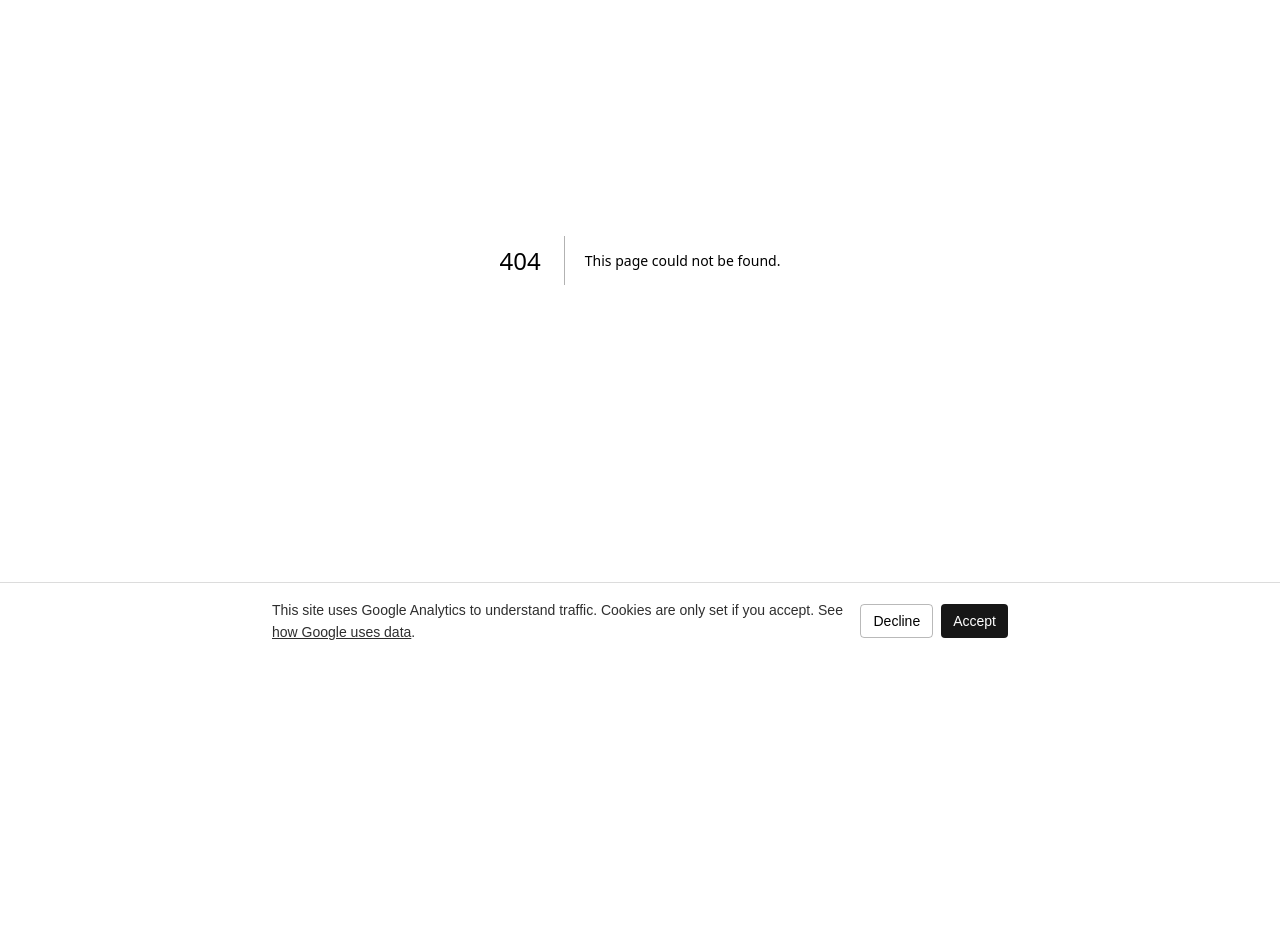
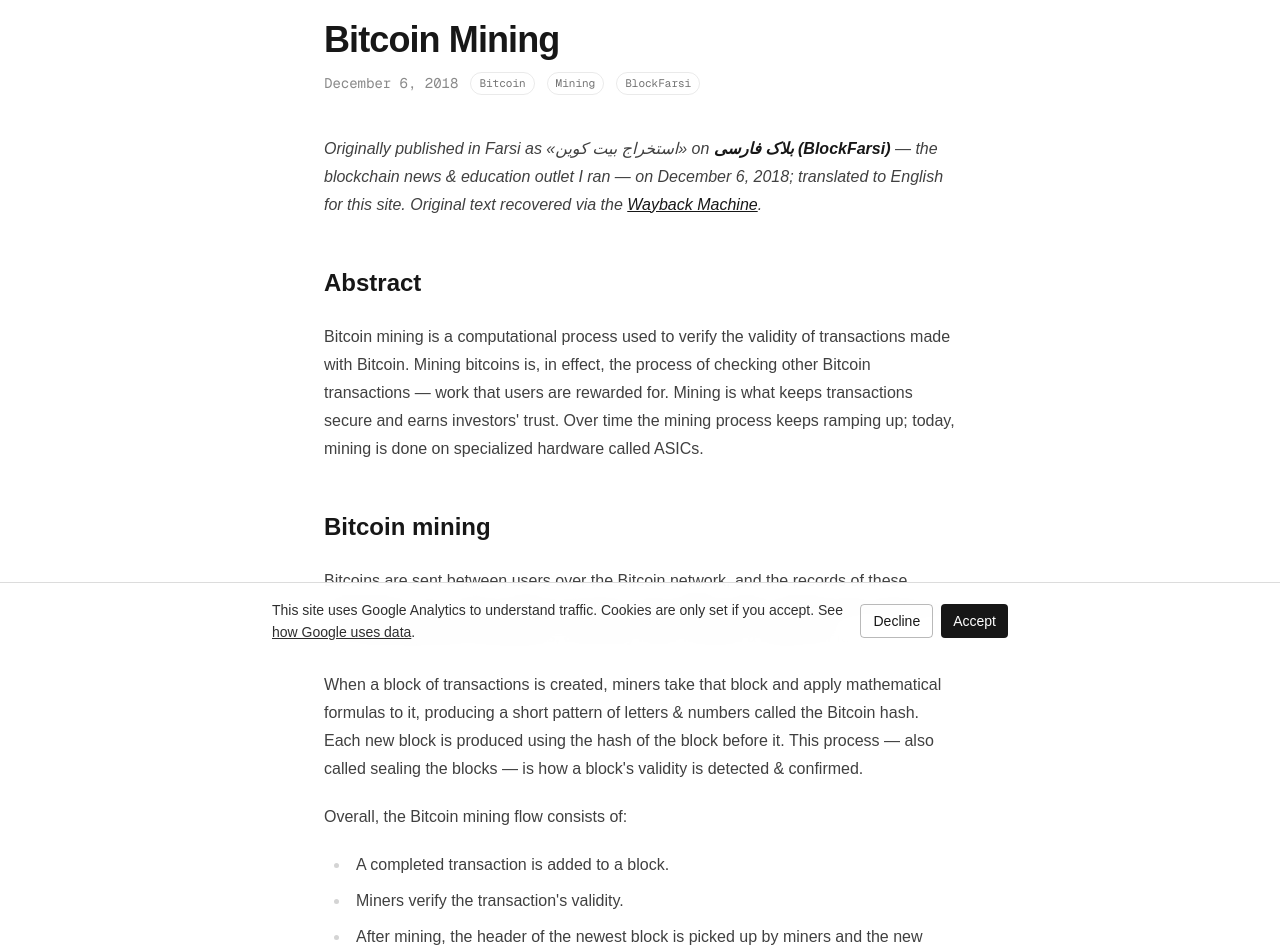
Before and after one commit to behradkhodayar/behradkhodayar, a Next.js app: page /blockchain/bitcoin-mining in a window 1280 px wide. Before the commit this address had no page. Shown: the part 140-1092 px from the top of the page. Before the commit the page ends 800 px from the top, so only its background shows below. Built offline with nearby package versions, Linux system fonts and the light colour scheme.

Commit message:
Add Bitcoin mining post

```diff
--- /dev/null
+++ b/app/blockchain/bitcoin-mining/page.mdx
@@ -0,0 +1,68 @@
+import PostLayout from "../../ai/components/PostLayout";
+
+export const meta = {
+  title: "Bitcoin Mining",
+  date: "2018-12-06",
+  tags: ["Bitcoin", "Mining", "BlockFarsi"],
+};
+
+export const metadata = {
+  title: meta.title,
+  description:
+    "What mining actually is, how blocks & hashes verify transactions, why ASICs won, and how to pick mining hardware. Translated from the BlockFarsi archive.",
+  alternates: {
+    canonical: "https://behrad.khodayar.me/blockchain/bitcoin-mining/",
+  },
+};
+
+export default function Layout({ children }) {
+  return (
+    <PostLayout meta={meta} backHref="/blockchain" backLabel="Blockchain">
+      {children}
+    </PostLayout>
+  );
+}
+
+*Originally published in Farsi as «استخراج بیت کوین» on **بلاک فارسی (BlockFarsi)** — the blockchain news & education outlet I ran — on December 6, 2018; translated to English for this site. Original text recovered via the [Wayback Machine](https://web.archive.org/web/2019/http://blockfarsi.com/articles/%d8%a7%d8%b3%d8%aa%d8%ae%d8%b1%d8%a7%d8%ac-%d8%a8%db%8c%d8%aa-%da%a9%d9%88%db%8c%d9%86/).*
+
+## Abstract
+
+Bitcoin mining is a computational process used to verify the validity of transactions made with Bitcoin. Mining bitcoins is, in effect, the process of checking other Bitcoin transactions — work that users are rewarded for. Mining is what keeps transactions secure and earns investors' trust. Over time the mining process keeps ramping up; today, mining is done on specialized hardware called ASICs.
+
+## Bitcoin mining
+
+Bitcoins are sent between users over the Bitcoin network, and the records of these transactions over a time window are kept in a list called a block. Mining is the mechanism for confirming those transactions, and every miner receives a reward for it.
+
+When a block of transactions is created, miners take that block and apply mathematical formulas to it, producing a short pattern of letters & numbers called the Bitcoin hash. Each new block is produced using the hash of the block before it. This process — also called sealing the blocks — is how a block's validity is detected & confirmed.
+
+Overall, the Bitcoin mining flow consists of:
+
+- A completed transaction is added to a block.
+- Miners verify the transaction's validity.
+- After mining, the header of the newest block is picked up by miners and the new bitcoin enters the new block as a hash.
+- Miners obtain a new bitcoin by solving the mathematical puzzles.
+- When the solution is found, the new block is appended to the chain of blocks and then propagated across the Bitcoin network.
+
+## Technologies used for mining Bitcoin
+
+Bitcoin mining has boomed as a profitable venture, and its returns scale with the power of the hardware used to solve the math. Classic computers used to be enough; today, given the fierce competition, technologies like CPUs, ATI graphics cards and FPGA chips are obsolete — you can no longer mine bitcoin profitably with them.
+
+So ASIC is the only technology that can still bring you meaningful returns. An ASIC is a chip specialized for one particular computation.
+
+## How to choose the right mining hardware
+
+Before picking the best ASIC for Bitcoin mining, evaluate the following and choose hardware that fits your needs:
+
+### Hash rate
+
+Hashes per second matter enormously and directly drive how fast the computation runs.
+
+### Efficiency
+
+The efficiency of mining hardware also depends on its power draw.
+
+### Price
+
+Hardware price is a major factor in your initial investment and your final profit. By working out the profitability of a given unit you can estimate your required costs and choose suitable hardware.
+
+Always remember: for investing in any field, studying every angle & every factor involved in how that business operates and performs is critical — as the saying goes, never wade into water without knowing its depth!
--- a/app/blockchain/content.ts
+++ b/app/blockchain/content.ts
@@ -7,6 +7,14 @@
 import { type Post, byDateDesc } from "../lib/content";
 
 export const posts: Post[] = [
+  {
+    slug: "bitcoin-mining",
+    title: "Bitcoin Mining",
+    date: "2018-12-06",
+    excerpt:
+      "What mining actually is, how blocks & hashes verify transactions, why ASICs won, and how to pick mining hardware. Translated from my Farsi outlet, بلاک فارسی (BlockFarsi).",
+    tags: ["Bitcoin", "Mining", "BlockFarsi"],
+  },
   {
     slug: "what-is-bitcoin",
     title: "What is Bitcoin?",
```
